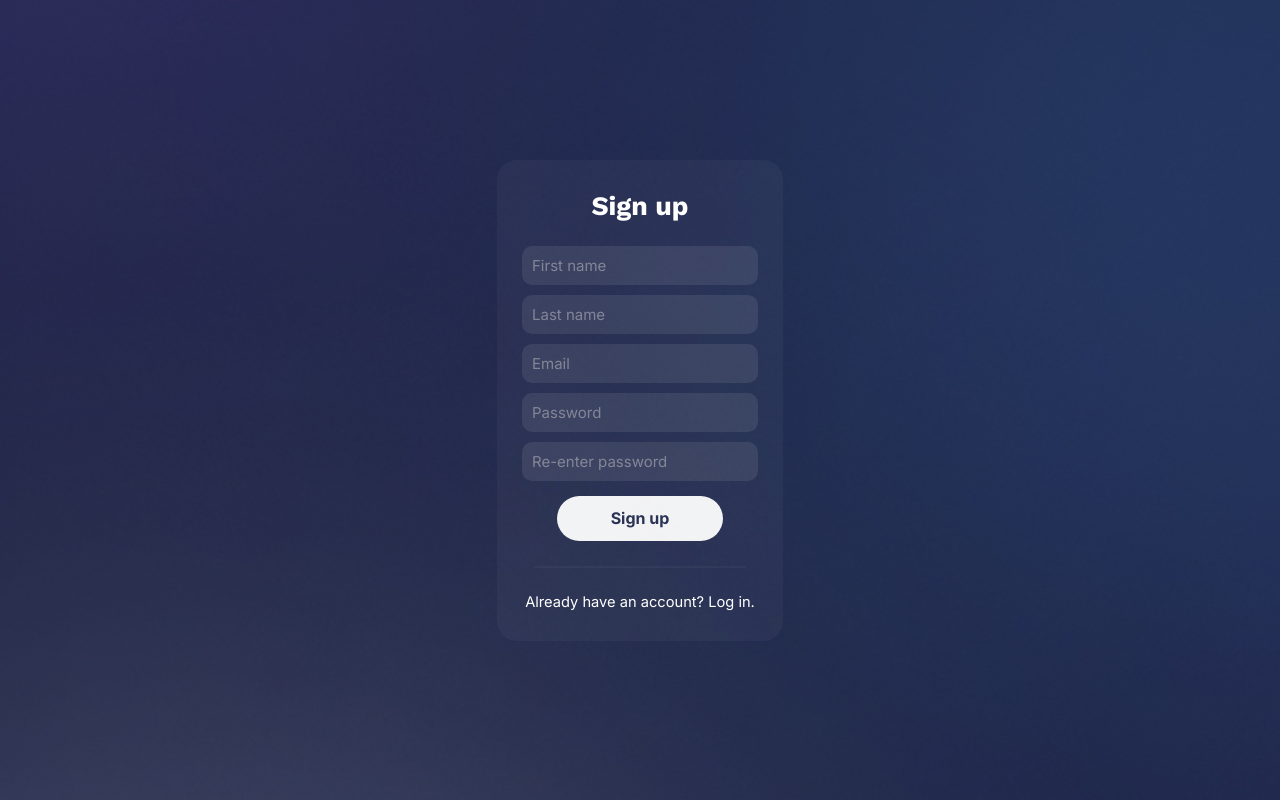
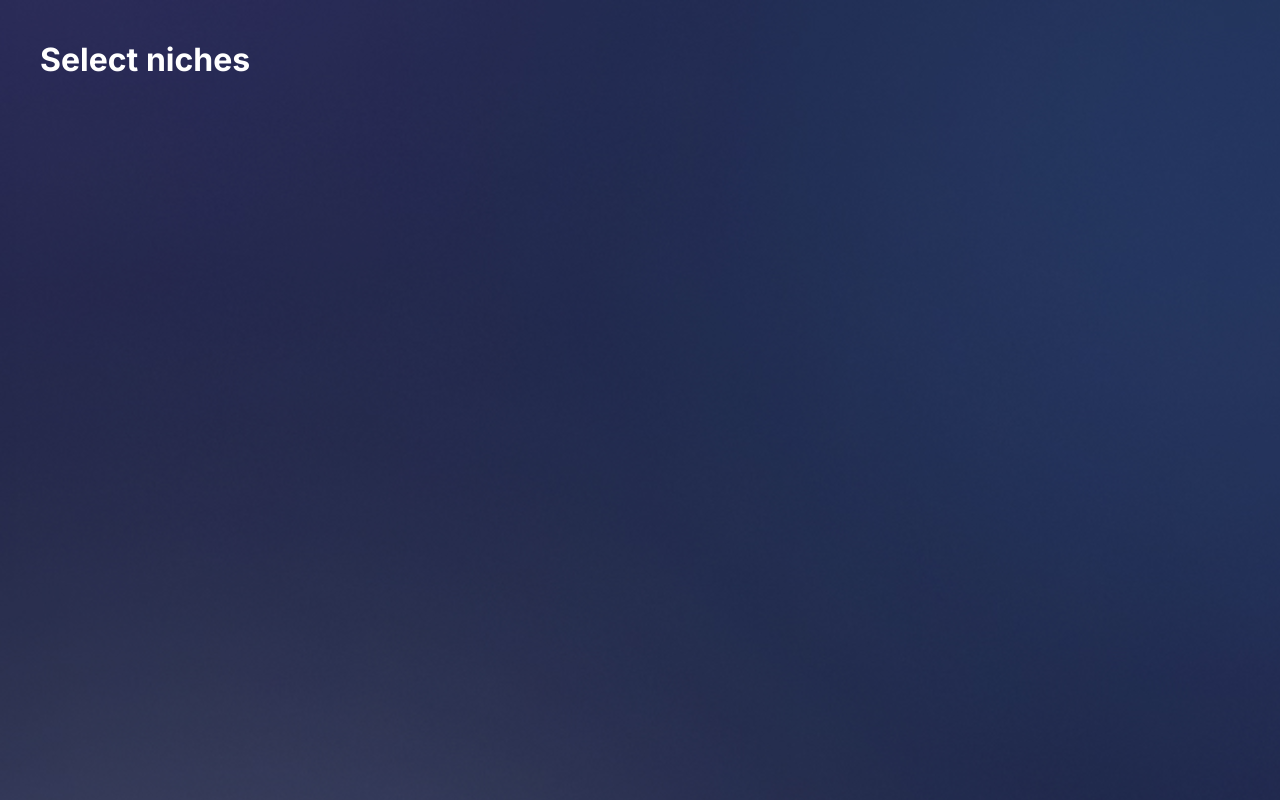
Before and after one commit to abhisheksharmacodes/newzlash, a React (Vite) app in the folder client/: page /login in a window 1280 px wide. Built offline with nearby package versions, Linux system fonts and the light colour scheme.

Commit message:
major changes

```diff
--- a/client/src/Home.jsx
+++ b/client/src/Home.jsx
@@ -1,8 +1,9 @@
 import React from "react";
 
 import Signup from "./screens/auth/signup/signup"
+import Niches from "./screens/niches/niches";
 import Login from "./screens/auth/login/login";
 
-const Home = () => <Signup />
+const Home = () => <Niches />
 
 export default Home;
--- /dev/null
+++ b/client/src/screens/niches/niches.css
@@ -0,0 +1,6 @@
+.screen {
+    justify-content: start;
+    align-items: flex-start;
+    padding:40px;
+    box-sizing: border-box;
+}
--- /dev/null
+++ b/client/src/screens/niches/niches.jsx
@@ -0,0 +1,38 @@
+import { React, useRef, useState } from "react"
+import { Link } from "react-router-dom"
+
+import axios from 'axios'
+
+import '../../App.css'
+import './niches.css'
+
+const Cards = (props) => <div className="cards">
+
+</div>
+
+const Niches = (props) => {
+
+    const email = /^(([^<>()[\]\\.,;:\s@"]+(\.[^<>()[\]\\.,;:\s@"]+)*)|.(".+"))@((\[[0-9]{1,3}\.[0-9]{1,3}\.[0-9]{1,3}\.[0-9]{1,3}\])|(([a-zA-Z\-0-9]+\.)+[a-zA-Z]{2,}))$/
+
+    const [valid, setValid] = useState(false)
+
+    const fname = useRef(null)
+    const lname = useRef(null)
+    const pass = useRef(null)
+    const repass = useRef(null)
+    const user_email = useRef(null)
+    const checkPass = useRef(null)
+    const passMessage = useRef(null)
+
+    const veryWeak_ = useRef(null)
+    const Weak_ = useRef(null)
+    const Moderate_ = useRef(null)
+
+    return <div class="flex">
+        <div id="auth_screen" className="screen">
+            <h1>Select niches</h1>
+        </div>
+    </div>
+}
+
+export default Niches
```
Also changed, not shown: 2 other files (tests, documents, lock files or other folders).
